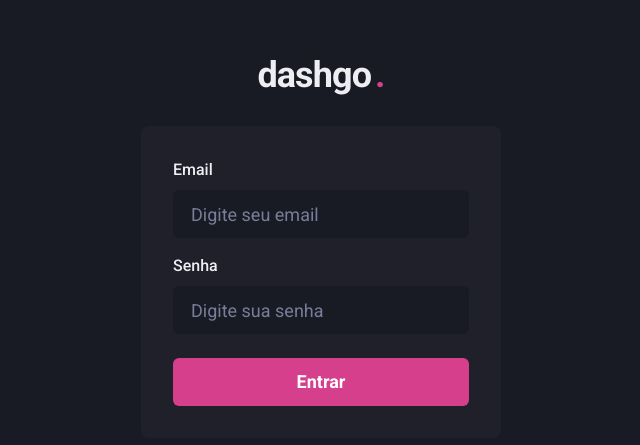
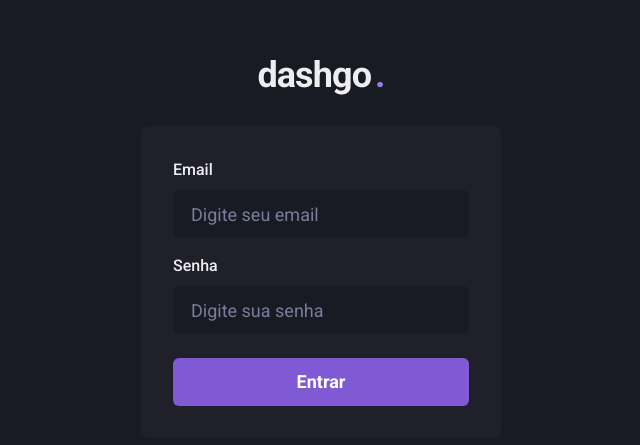
Before and after one commit to dev-viniciuss/dashgo, a Next.js app: page / in a window 1280 px wide. Shown: the part 157-602 px from the top of the page, without its empty margins (319-959 px from the left). Built offline with nearby package versions, Linux system fonts and the light colour scheme.

Commit message:
refactor: mundando a cor do tema na aplicação

```diff
--- a/src/components/Form/Input.tsx
+++ b/src/components/Form/Input.tsx
@@ -13,7 +13,7 @@ export function Input({ name, label, ...rest }: InputProps) {
         id={name}
         name={name}
         {...rest}
-        focusBorderColor="pink.500"
+        focusBorderColor="purple.500"
         bgColor="gray.900"
         variant="filled"
         _hover={{
--- a/src/components/Logo.tsx
+++ b/src/components/Logo.tsx
@@ -10,7 +10,7 @@ export function Logo({ fontSize, fontWeight, letterSpacing, ...rest }: LogoProps
   return(
     <Text fontSize={fontSize} fontWeight={fontWeight} letterSpacing={letterSpacing} {...rest}>
       dashgo
-      <Text as="span" ml="1" color="pink.500">.</Text>
+      <Text as="span" ml="1" color="purple.400">.</Text>
     </Text>
   )
 }
--- a/src/pages/dashboard.tsx
+++ b/src/pages/dashboard.tsx
@@ -59,7 +59,7 @@ const options: ApexOptions = {
   theme: {
     monochrome: {
       enabled: true,
-      color: theme.colors.pink[500],
+      color: theme.colors.purple[500],
       shadeTo: 'light',
       shadeIntensity: 0.65
     }
--- a/src/pages/index.tsx
+++ b/src/pages/index.tsx
@@ -31,7 +31,7 @@ export default function SignIn() {
             />
           </Stack>
 
-          <Button type="submit" mt="6" colorScheme="pink" size="lg">Entrar</Button>
+          <Button type="submit" mt="6" colorScheme="purple" size="lg">Entrar</Button>
         </Flex>
       </Flex>
     </>
--- a/src/pages/users/index.tsx
+++ b/src/pages/users/index.tsx
@@ -22,7 +22,7 @@ export default function UserList() {
               as="a"
               size="sm"
               fontSize="sm"
-              colorScheme="pink"
+              colorScheme="purple"
               leftIcon={<Icon as={RiAddLine} fontSize="18"/>}
             >
               Criar novo usuário
@@ -33,7 +33,7 @@ export default function UserList() {
             <Thead>
               <Tr>
                 <Th px="6" color="gray.300" width="8">
-                  <Checkbox colorScheme="pink"/>
+                  <Checkbox colorScheme="purple"/>
                 </Th>
                 <Th>Usuários</Th>
                 <Th>Data de cadastro</Th>
@@ -45,7 +45,7 @@ export default function UserList() {
               {listTable.map(table => (
                 <Tr key={table[0]}>
                   <Td px="6">
-                    <Checkbox colorScheme="pink"/>
+                    <Checkbox colorScheme="purple"/>
                   </Td>
                   <Td>
                     <Box>
```
